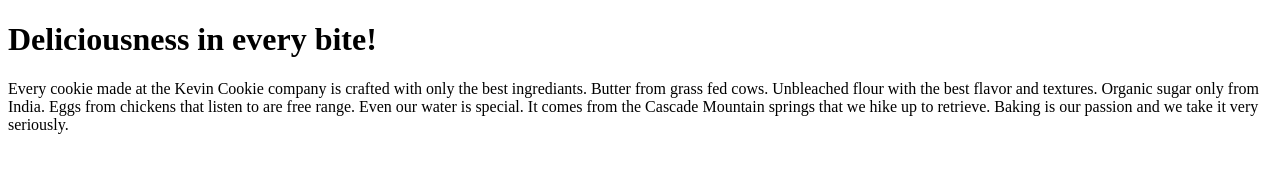
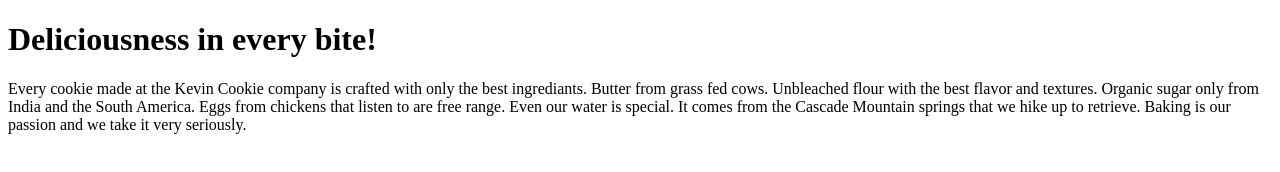
Before and after one commit to AndresPaucar7/Cookies, a plain HTML site: page index.htm in a window 1280 px wide. Drawn offline with Linux system fonts and the light colour scheme.

Commit message:
Update index.htm

```diff
--- a/index.htm
+++ b/index.htm
@@ -4,10 +4,7 @@
 
 <h1>Deliciousness in every bite!</h1>
 
-<p>Every cookie made at the Kevin Cookie company is crafted with only the best ingrediants. Butter from grass fed cows. Unbleached flour with the best
-     flavor and textures. Organic sugar only from India. Eggs from chickens that listen to
-     are free range. Even our water is special. It comes from the Cascade Mountain springs that
-      we hike up to retrieve. Baking is our passion and we take it very seriously.</p>
+<p>Every cookie made at the Kevin Cookie company is crafted with only the best ingrediants. Butter from grass fed cows. Unbleached flour with the best flavor and textures. Organic sugar only from India and the South America. Eggs from chickens that listen to are free range. Even our water is special. It comes from the Cascade Mountain springs that we hike up to retrieve. Baking is our passion and we take it very seriously.</p>
 
 </body>
 </html>
```
